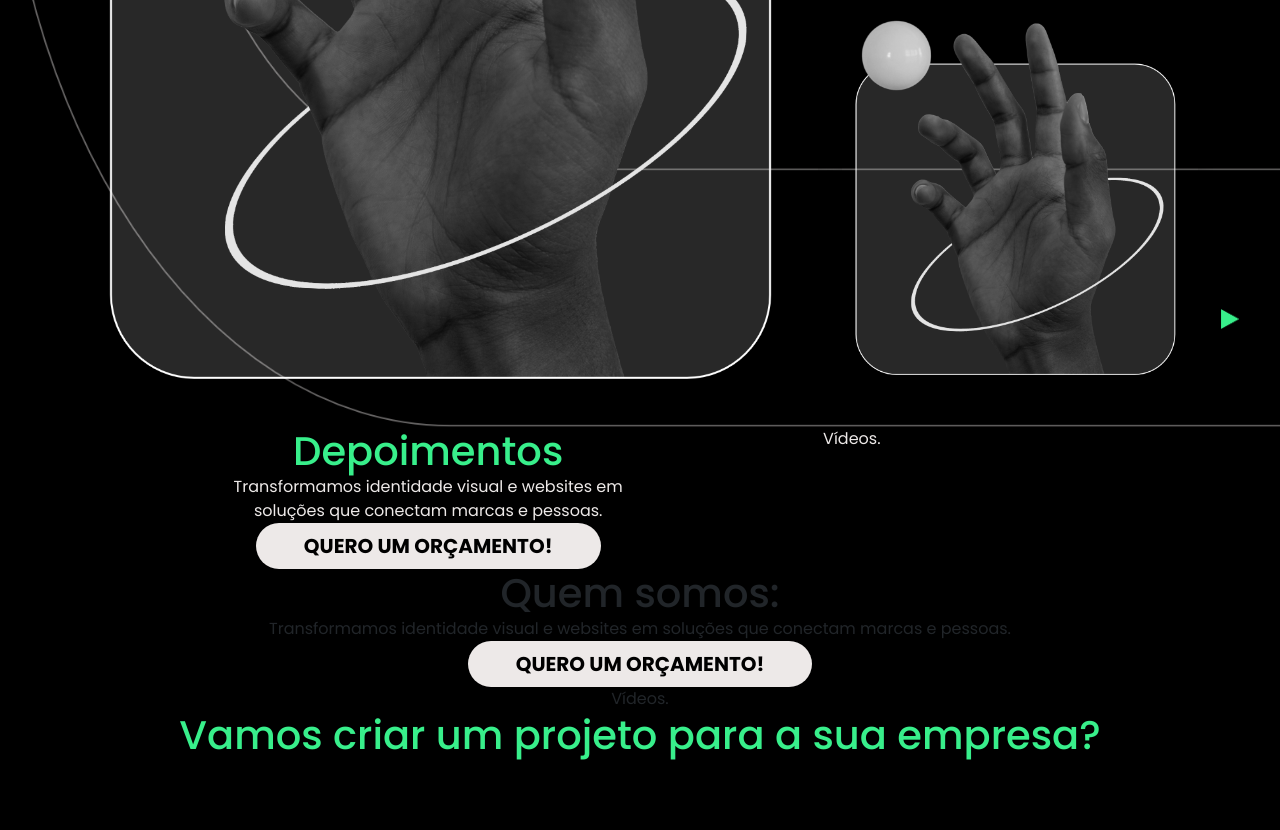
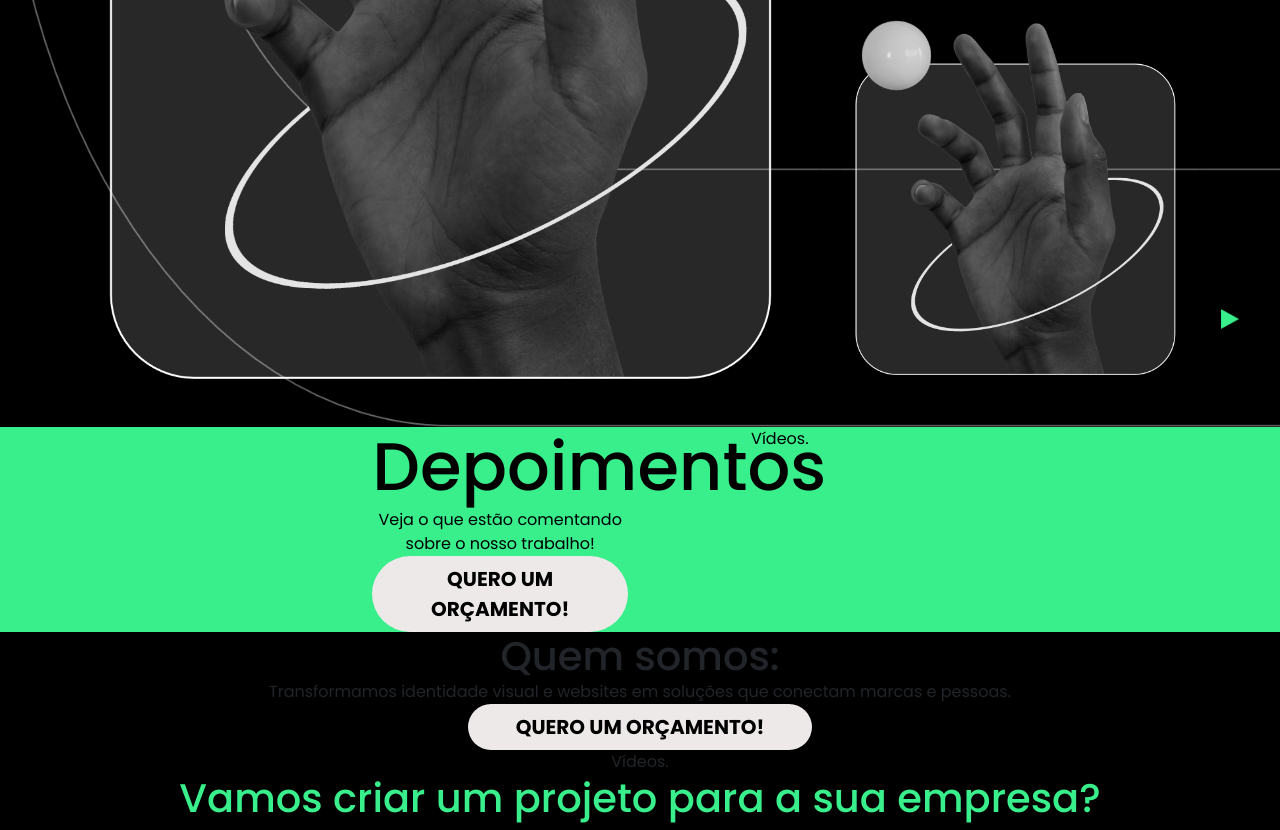
Before and after one commit to Kotige/modv-estudio, a website built with Vite: page src/index.html in a window 1280 px wide. Shown: the part 1801-2631 px from the top of the page. Before the commit the page ends 2568 px from the top, so only its background shows below. Built offline with nearby package versions, Linux system fonts and the light colour scheme; files whose address does not match are found by name.

Commit message:
feat: testimonials section basic structures

```diff
--- a/src/index.html
+++ b/src/index.html
@@ -110,7 +110,7 @@
         <div class="row">
             <div class="col-md-6 col-12">
                 <h1>Depoimentos</h1>
-                <p>Transformamos identidade visual e websites em soluções que conectam marcas e pessoas.</p>
+                <p>Veja o que estão comentando sobre o nosso trabalho!</p>
                 <button class="btn btn-primary rounded-pill">Quero um orçamento!</button>
             </div>
             <div class="col-md-6 col-12">
--- a/src/scss/testimonials.scss
+++ b/src/scss/testimonials.scss
@@ -5,9 +5,10 @@
 ========================= */
 
 #testimonials {
-    background-color: $dark-color;
-    color: $off-white-color;
+    background-color: $primary-color;
+    color: $dark-color;
     h1 {
-        color: $primary-color;
+        font-size: clamp(3rem, 4vw + 1rem, 5rem);
+        color: $dark-color;
     }
 }
```
